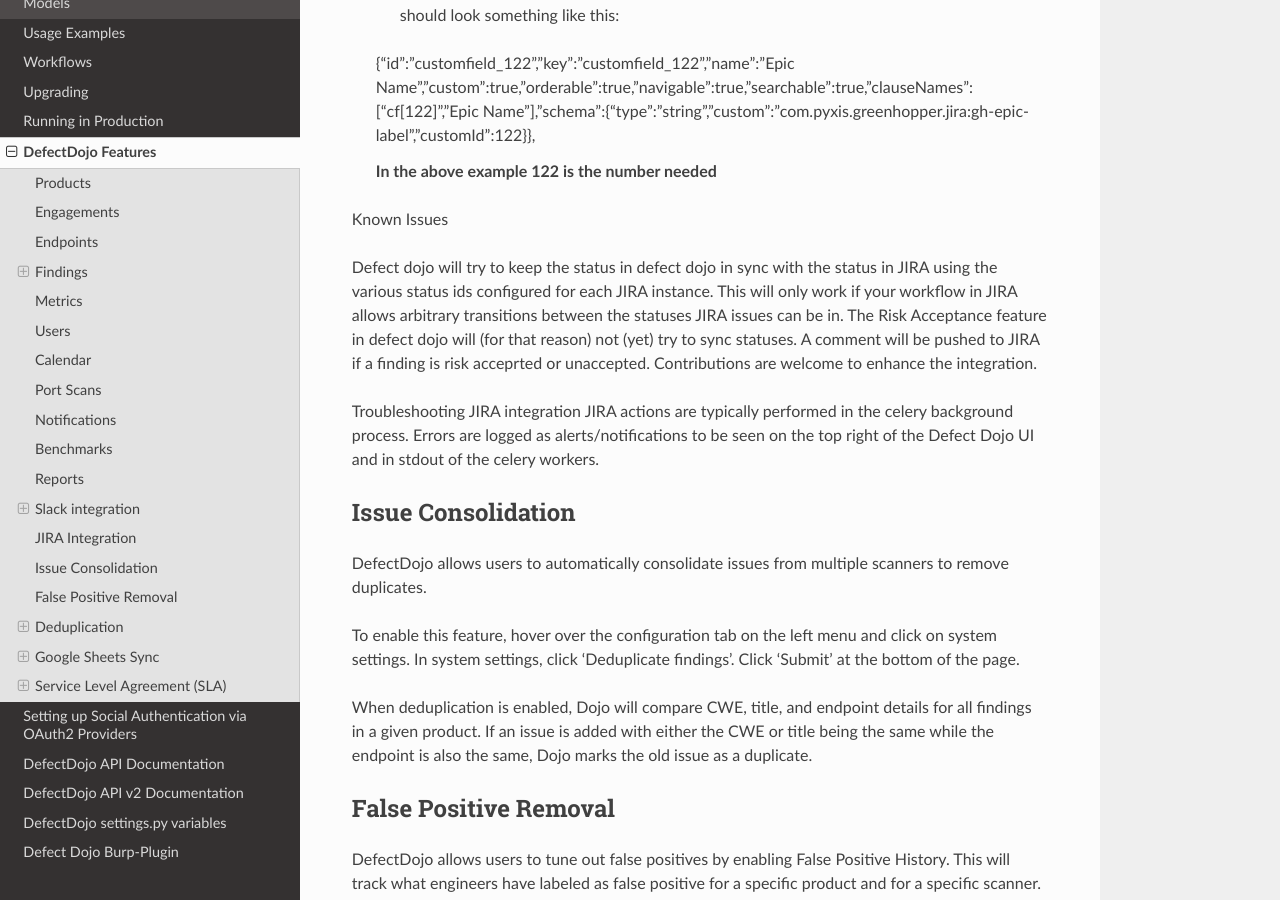
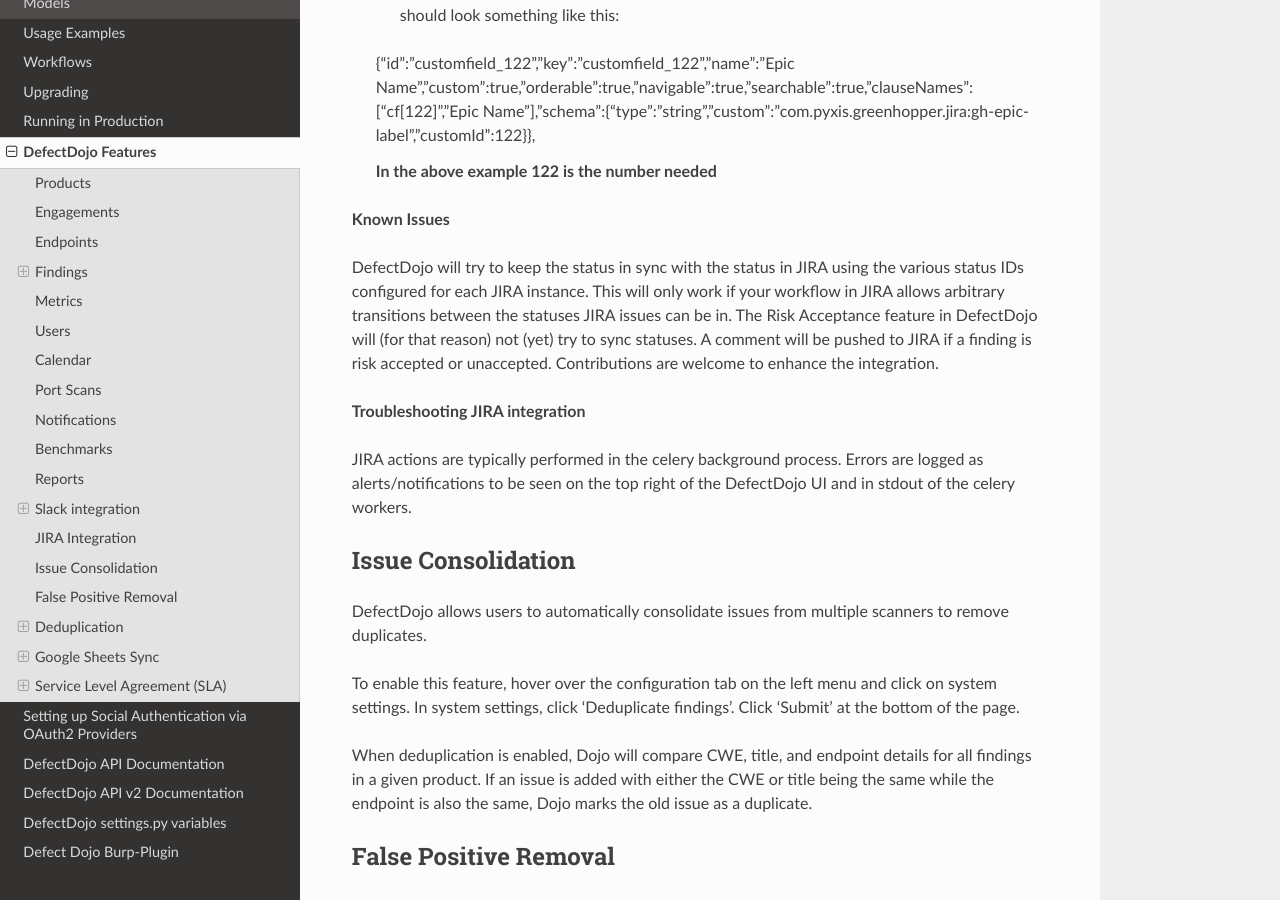
Before and after one commit to DefectDojo/Documentation, a Sphinx documentation site: the page built from docs/features.rst, in a window 1280 px wide and 900 px high, scrolled down 28377 px. Built offline with Sphinx 7.4.7 and the Read the Docs theme 2.0.0, drawn with Linux system fonts in a browser that asks for light colours.

Commit message:
Update features.rst

```diff
--- a/docs/features.rst
+++ b/docs/features.rst
@@ -820,13 +820,14 @@
 
  **In the above example 122 is the number needed**
 
-Known Issues
+**Known Issues**
 
-Defect dojo will try to keep the status in defect dojo in sync with the status in JIRA using the various status ids configured for each JIRA instance. This will only work if your workflow in JIRA allows arbitrary transitions between the statuses JIRA issues can be in.
-The Risk Acceptance feature in defect dojo will (for that reason) not (yet) try to sync statuses. A comment will be pushed to JIRA if a finding is risk acceprted or unaccepted. Contributions are welcome to enhance the integration.
+DefectDojo will try to keep the status in sync with the status in JIRA using the various status IDs configured for each JIRA instance. This will only work if your workflow in JIRA allows arbitrary transitions between the statuses JIRA issues can be in.
+The Risk Acceptance feature in DefectDojo will (for that reason) not (yet) try to sync statuses. A comment will be pushed to JIRA if a finding is risk accepted or unaccepted. Contributions are welcome to enhance the integration.
 
-Troubleshooting JIRA integration
-JIRA actions are typically performed in the celery background process. Errors are logged as alerts/notifications to be seen on the top right of the Defect Dojo UI and in stdout of the celery workers.
+**Troubleshooting JIRA integration**
+
+JIRA actions are typically performed in the celery background process. Errors are logged as alerts/notifications to be seen on the top right of the DefectDojo UI and in stdout of the celery workers.
 
 Issue Consolidation
 -------------------
```
